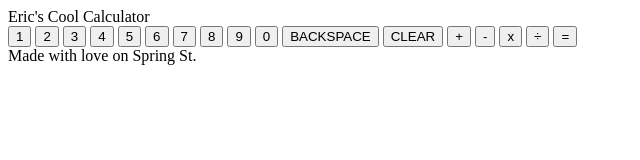
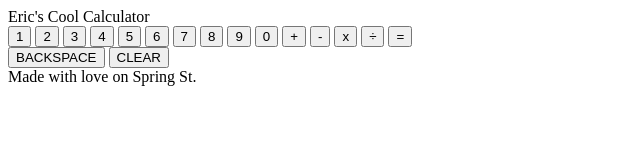
Before and after one commit to emh1194/calculator, a plain HTML site: page index.html in a window 1280 px wide. Shown: the whole page, without its empty margins (0-640 px from the left). Drawn offline with Linux system fonts and the light colour scheme.

Commit message:
made a new class for all buttons to support css grid on calculator body

```diff
--- a/index.html
+++ b/index.html
@@ -12,6 +12,7 @@
     <div id="body">
         <div id="calculatorBody">
             <div class="display"></div>
+            <div class="btns">
                 <button class="numberBtn" id="one" onclick="one()">1</button>
                 <button class="numberBtn" id="two" onclick="two()">2</button>
                 <button class="numberBtn" id="three" onclick="three()">3</button>
@@ -22,8 +23,7 @@
                 <button class="numberBtn" id="eight" onclick="eight()">8</button>
                 <button class="numberBtn" id="nine" onclick="nine()">9</button>
                 <button class="numberBtn" id="zero" onclick="zero()">0</button>
-            <button class="delete" id="backSpace" onclick="backSpace()">BACKSPACE</button>
-            <button class="delete" id="clear" onclick="deleteAllElements()">CLEAR</button>
+
                 <button class="operatorBtn" id="add" onclick ="plus()">+</button>
                 <button class="operatorBtn" id="subtract" onclick ="minus()">-</button>
                 <button class="operatorBtn" id="multiply" onclick="times()">x</button>
@@ -32,6 +32,11 @@
                     display.innerHTML = result;
                 });">=</button>
             </div>
+            <div class="deleteBtns">
+                <button class="delete" id="backSpace" onclick="backSpace()">BACKSPACE</button>
+                <button class="delete" id="clear" onclick="deleteAllElements()">CLEAR</button>
+            </div>
+        </div>
     </div>
     <div id="footer">Made with love on Spring St.</div>
 
```
Lines whose indentation alone changed are shown as unchanged.
